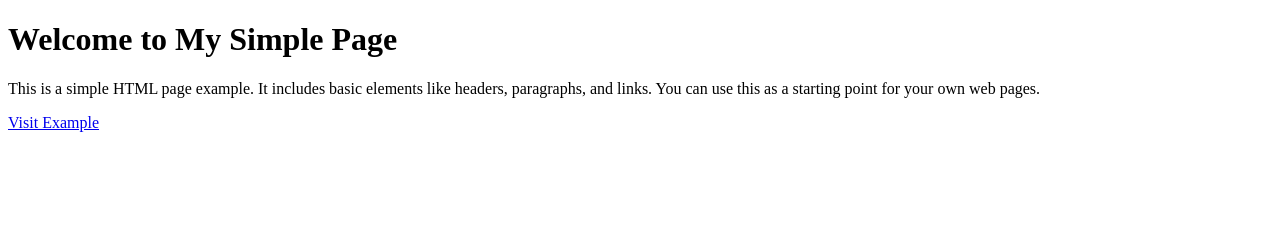
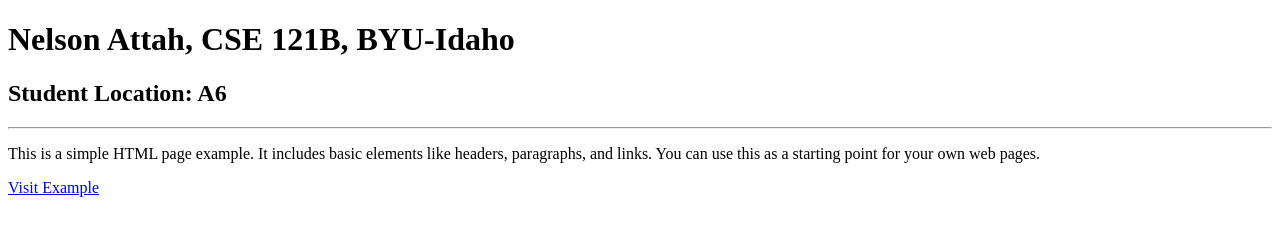
Before and after one commit to nelson-ust/cse121b, a plain HTML site: page test.html in a window 1280 px wide. Drawn offline with Linux system fonts and the light colour scheme.

Commit message:
Minr changes

```diff
--- a/test.html
+++ b/test.html
@@ -1,17 +1,15 @@
 <!DOCTYPE html>
 <html lang="en">
-
 <head>
     <meta charset="UTF-8">
     <meta name="viewport" content="width=device-width, initial-scale=1.0">
-    <title>Simple HTML Page</title>
+    <title>Nelson Attah, CSE 121B, BYU-Idaho</title>
 </head>
-
 <body>
-    <h1>Welcome to My Simple Page</h1>
-    <p>This is a simple HTML page example. It includes basic elements like headers, paragraphs, and links. You can use
-        this as a starting point for your own web pages.</p>
+    <h1>Nelson Attah, CSE 121B, BYU-Idaho</h1>
+    <h2>Student Location: A6</h2>
+    <hr>
+    <p>This is a simple HTML page example. It includes basic elements like headers, paragraphs, and links. You can use this as a starting point for your own web pages.</p>
     <a href="https://www.example.com">Visit Example</a>
 </body>
-
 </html>
```
